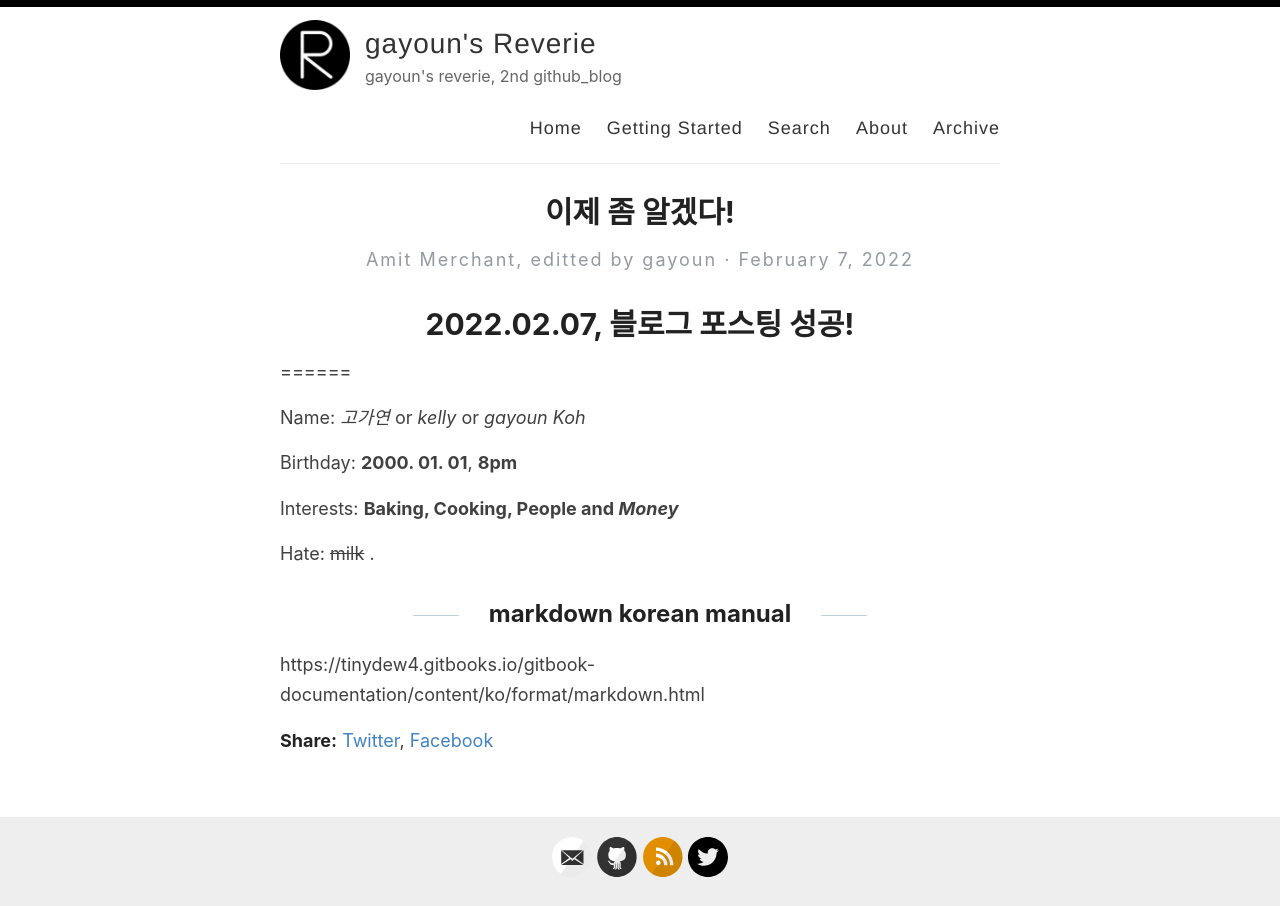
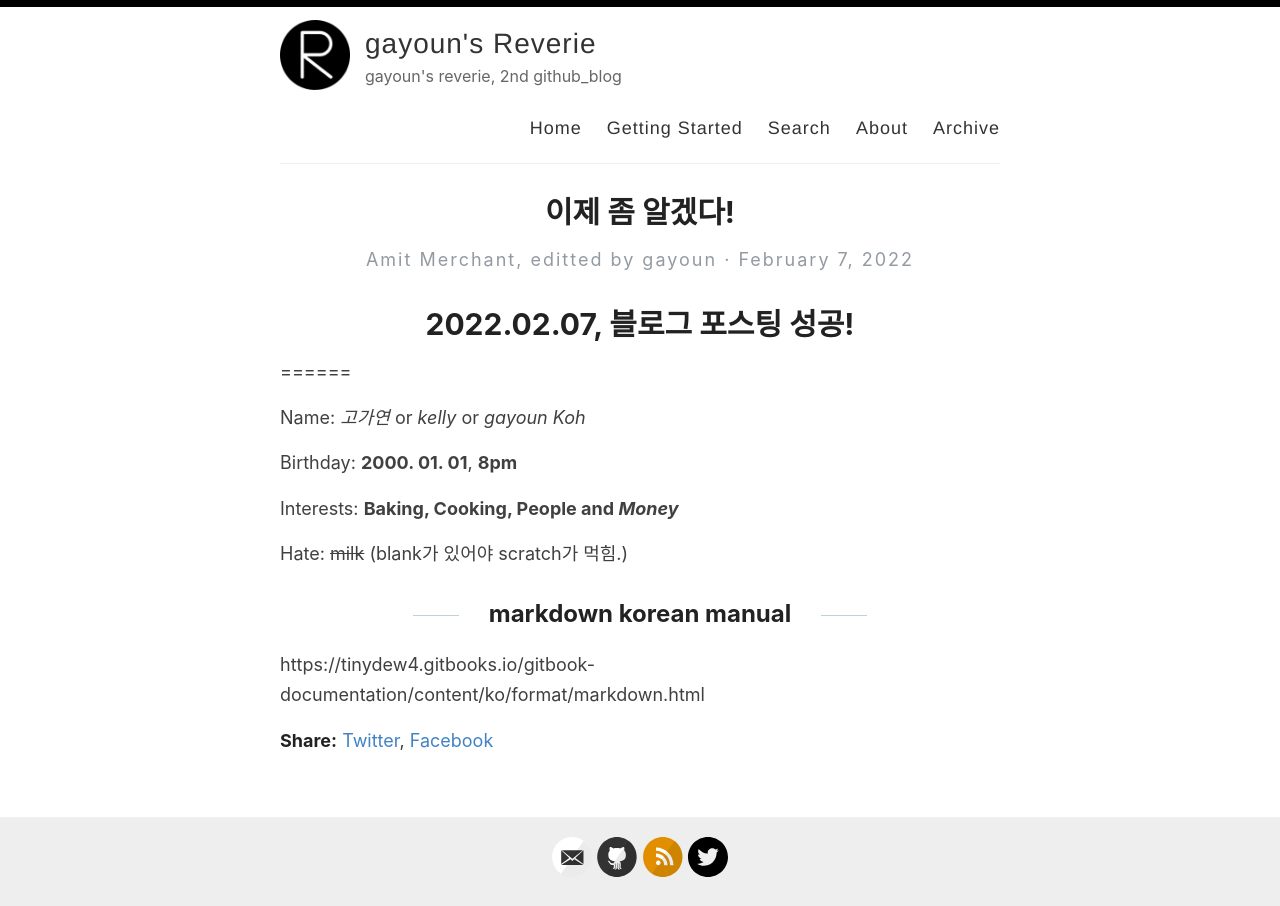
Before and after one commit to GaYounKoh/gayoun_reverie.github.io, a Jekyll site: the page built from _posts/2022-02-07-I-see.md, in a window 1280 px wide. Built offline with Jekyll 4.4.1, drawn with Linux system fonts in a browser that asks for light colours; comment, search, counter and statistics services are not loaded.

Commit message:
Update 2022-02-07-I-see.md

```diff
--- a/_posts/2022-02-07-I-see.md
+++ b/_posts/2022-02-07-I-see.md
@@ -11,7 +11,7 @@ Birthday: **2000. 01. 01**, __8pm__
 
 Interests: **Baking, Cooking, People and _Money_**
 
-Hate: ~~milk~~ .
+Hate: ~~milk~~ (blank가 있어야 scratch가 먹힘.)
 
 markdown korean manual
 ------
```
